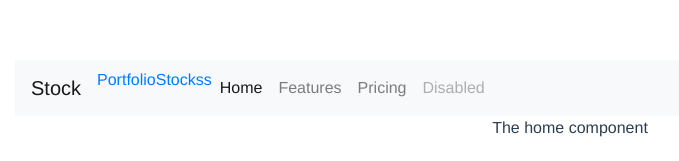
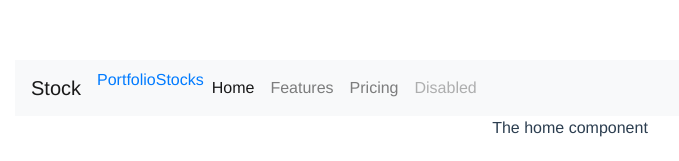
Before and after one commit to TimeBandit/vuejs2-course, a Vue app in the folder 18-final-project/: page / in a window 1280 px wide. Shown: the top 161 px of the page, without its empty margins (70-749 px from the left). Built offline with nearby package versions, Linux system fonts and the light colour scheme.

Commit message:
* removed typo

```diff
--- a/18-final-project/src/components/Header.vue
+++ b/18-final-project/src/components/Header.vue
@@ -8,7 +8,7 @@
       <ul class="navbar-nav">
 
         <router-link to="/portfolio" activeClass="active" tag="li"><a>Portfolio</a></router-link>
-        <router-link to="/stocks" activeClass="active" tag="li"><a>Stockss</a></router-link>
+        <router-link to="/stocks" activeClass="active" tag="li"><a>Stocks</a></router-link>
 
 
         <li class="nav-item active">
```
